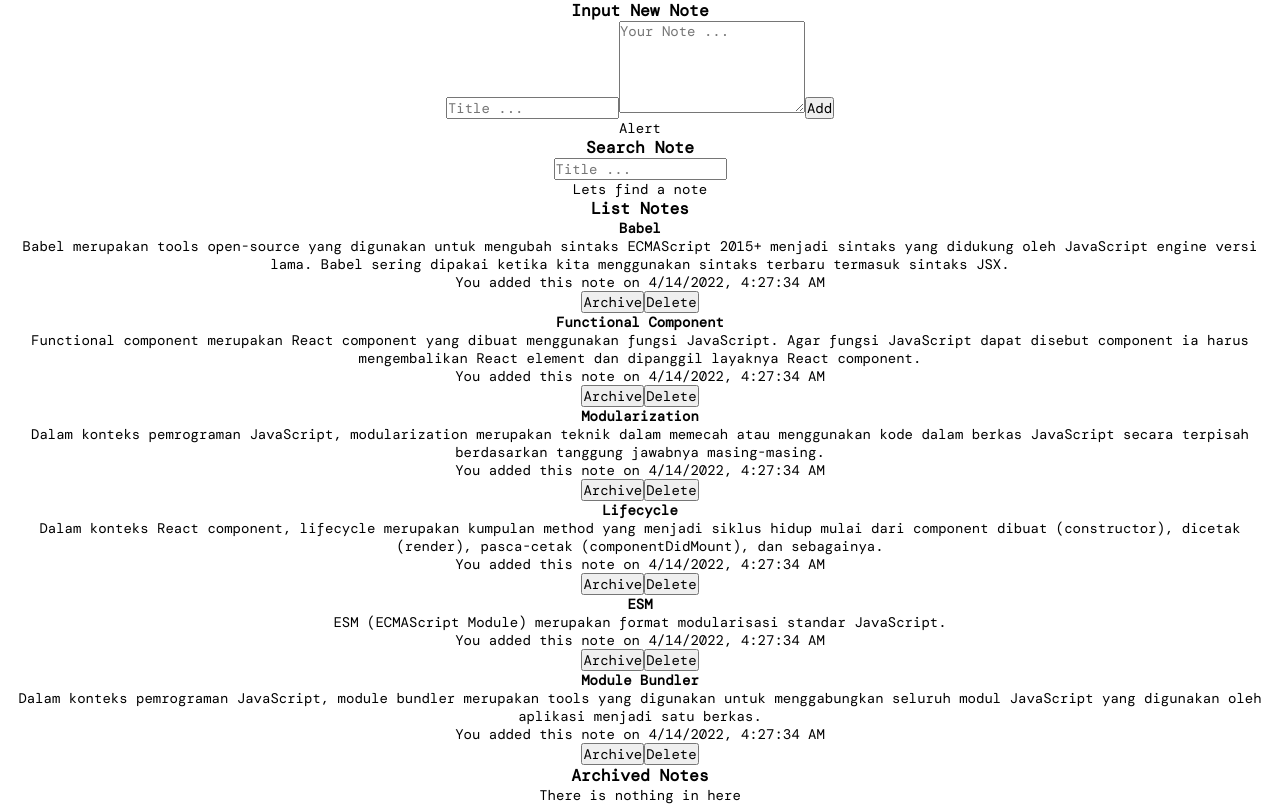
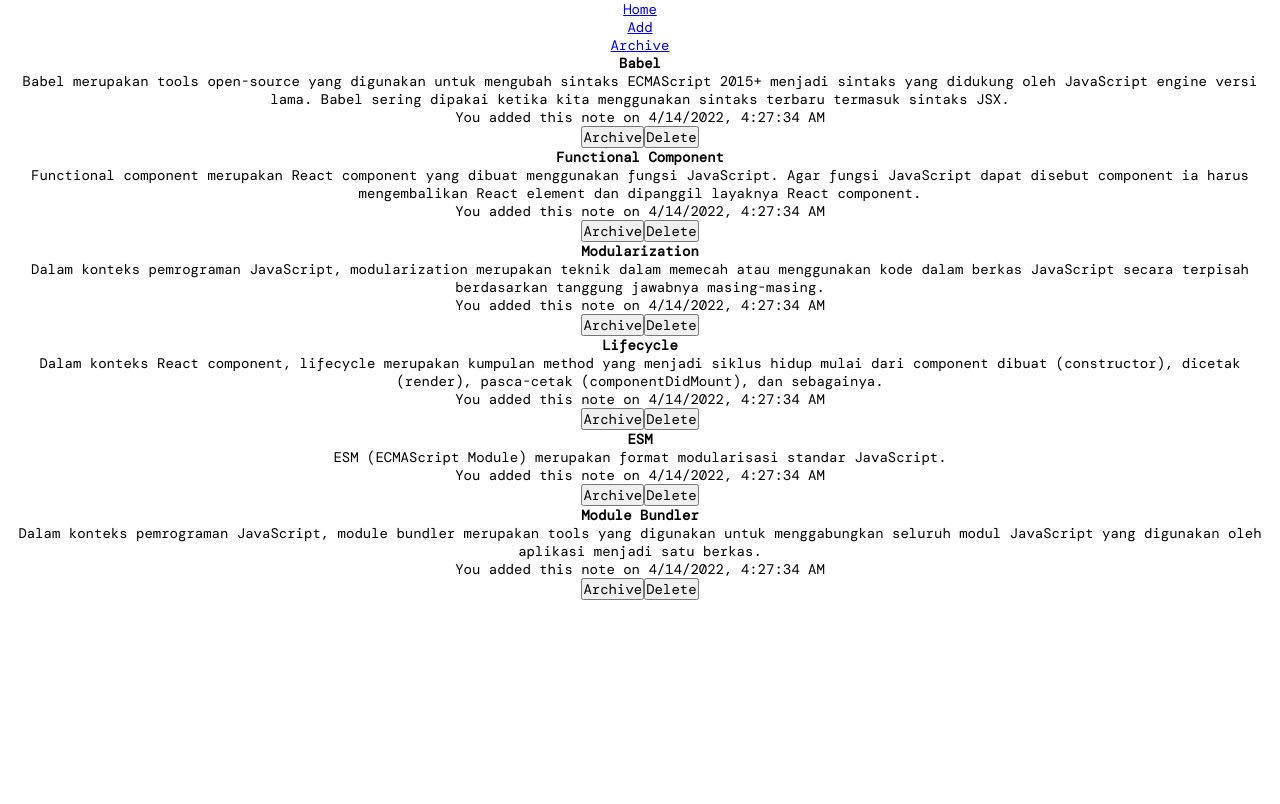
Before and after one commit to ThanWeb/Personal-Notes-App, a React (Create React App) app: page / in a window 1280 px wide. Built offline with nearby package versions, Linux system fonts and the light colour scheme.

Commit message:
Memindahkan fungsi  ke page masing-masing, memasang react router, menambahkan navigasi

```diff
--- a/package.json
+++ b/package.json
@@ -8,6 +8,7 @@
     "@testing-library/user-event": "^13.5.0",
     "react": "^18.2.0",
     "react-dom": "^18.2.0",
+    "react-router-dom": "^6.4.2",
     "react-scripts": "5.0.1",
     "web-vitals": "^2.1.4"
   },
--- a/src/App.js
+++ b/src/App.js
@@ -1,27 +1,28 @@
 import React from 'react';
-// import { Route, Routes } from 'react-router-dom';
-// import ListPage from './pages/ListPage';
-// import ArchivePage from './pages/ArchivePage';
-// import AddPage from './pages/AddPage';
-// import DetailPage from './pages/DetailPage';
-// import NotFoundPage from './pages/NotFoundPage';\
-import PersonalNotesApp from './components/PersonalNotesApp';
+import { Route, Routes } from 'react-router-dom';
+import Navigation from './components/HeaderApp';
+import ListPage from './pages/ListPage';
+import ArchivePage from './pages/ArchivePage';
+import AddPage from './pages/AddPage';
+import DetailPage from './pages/DetailPage';
+import NotFoundPage from './pages/NotFoundPage';
+// import PersonalNotesApp from './components/PersonalNotesApp';
 
 function App() {
     return (
         <div className="personal-notes-app">
-            {/* <header className='personal-notes-header'>
-                <h1>Catat-AN's </h1>
-            </header> */}
+            <header className='personal-notes-header'>
+                <Navigation />
+            </header>
             <main>
-                <PersonalNotesApp />
-                {/* <Routes>
+                {/* <PersonalNotesApp /> */}
+                <Routes>
                     <Route path="/" element={<ListPage />} />
                     <Route path="/archive" element={<ArchivePage />} />
                     <Route path="/add" element={<AddPage />} />
                     <Route path="/detail" element={<DetailPage />} />
                     <Route path="/404" element={<NotFoundPage />} />
-                </Routes> */}
+                </Routes>
             </main>
             {/* <footer className='personal-notes-footer'>
 
--- a/src/components/List/PersonalNotesArchive.js
+++ b/src/components/Archive/PersonalNotesArchive.js
@@ -1,5 +1,5 @@
 import React from 'react';
-import PersonalNotesItem from './PersonalNotesItem';
+import PersonalNotesItem from '../List/PersonalNotesItem';
 import UnarchiveButton from './UnarchivedButton';
 
 const filterArchived = ({ notes }) => {
--- a/src/components/HeaderApp.js
+++ b/src/components/HeaderApp.js
@@ -0,0 +1,16 @@
+import React from 'react';
+import { Link } from 'react-router-dom';
+
+function Navigation() {
+    return (
+        <nav className="navigation">
+            <ul>
+                <li><Link to="/">Home</Link></li>
+                <li><Link to="/add">Add</Link></li>
+                <li><Link to="/archive">Archive</Link></li>
+            </ul>
+        </nav>
+    );
+}
+
+export default Navigation;
--- a/src/components/List/PersonalNotesList.js
+++ b/src/components/List/PersonalNotesList.js
@@ -18,7 +18,6 @@ function PersonalNotesList({ notes, onDelete, onArchive }){
     if(unarchivedNotes.length === 0){
         return (
             <div className='notes-list'>
-                <h3>List Notes</h3>
                 <p className='zero-search-result'>There is nothing in here</p>
             </div>
         )
@@ -26,7 +25,6 @@ function PersonalNotesList({ notes, onDelete, onArchive }){
     else {
         return (
             <div className='notes-list'>
-                <h3>List Notes</h3>
                 <div className='list-container'>
                     {
                         unarchivedNotes.map((note) =>
--- a/src/components/PersonalNotesApp.js
+++ b/src/components/PersonalNotesApp.js
@@ -2,15 +2,14 @@ import React from 'react';
 import { getNotes, addNote, searchNote, archiveNote, unarchiveNote, deleteNote } from '../utils/data.js';
 import PersonalNotesInput from './Input/PersonalNotesInput.js';
 import PersonalNotesList from './List/PersonalNotesList.js';
-import PersonalNotesArchive from './List/PersonalNotesArchive.js';
+import PersonalNotesArchive from './Archive/PersonalNotesArchive.js';
 import PersonalNotesSearch from './Search/PersonalNotesSearch.js';
 
 class PersonalNotesApp extends React.Component {
     constructor(props) {
         super(props);
         this.state = {
-            notes: getNotes(),
-            tempNotes: []
+            notes: getNotes()
         }
 
         this.onAddHandler = this.onAddHandler.bind(this);
@@ -57,7 +56,7 @@ class PersonalNotesApp extends React.Component {
         return (
             <div className="container">
                 <PersonalNotesInput addNote={this.onAddHandler} />
-                <PersonalNotesSearch tempNotes={this.state.tempNotes} searchNote={this.onSearchHandler}/>
+                <PersonalNotesSearch searchNote={this.onSearchHandler}/>
                 <PersonalNotesList notes={this.state.notes} onDelete={this.onDeleteHandler} onArchive={this.onArchiveHandler} />
                 <PersonalNotesArchive notes={this.state.notes} onDelete={this.onDeleteHandler} onUnarchive={this.onUnarchiveHandler} />
             </div>
--- a/src/index.js
+++ b/src/index.js
@@ -1,7 +1,12 @@
 import './styles/style.css';
 import React from 'react';
+import { BrowserRouter } from 'react-router-dom';
 import { createRoot } from 'react-dom/client';
 import App from './App';
 
 const root = createRoot(document.getElementById('root'));
-root.render(<App />);
+root.render(
+    <BrowserRouter>
+        <App />
+    </BrowserRouter>
+);
--- a/src/pages/AddPage.js
+++ b/src/pages/AddPage.js
@@ -1,8 +1,18 @@
 import React from 'react';
+import { useNavigate } from 'react-router-dom';
+import PersonalNotesInput from '../components/Input/PersonalNotesInput';
+import { addNote } from '../utils/data';
 
-function AddPage() {
+function AddPage(){
+    const navigate = useNavigate();
+
+    function onAddHandler(title, body) {
+        addNote(title, body);
+        navigate('/');
+    }
+
     return (
-        <h1>Add Page</h1>
+        <PersonalNotesInput addNote={onAddHandler} />
     )
 }
 
--- a/src/pages/ArchivePage.js
+++ b/src/pages/ArchivePage.js
@@ -1,9 +1,34 @@
 import React from 'react';
+import PersonalNotesArchive from '../components/Archive/PersonalNotesArchive';
+import { getNotes, unarchiveNote } from '../utils/data';
+class ArchivePage extends React.Component {
+    constructor(props) {
+        super(props);
+        this.state = {
+            notes: getNotes()
+        }
 
-function ArchivePage() {
-    return (
-        <h1>Archive Page</h1>
-    )
+        this.onUnarchiveHandler = this.onUnarchiveHandler.bind(this);
+    }
+
+    setNotes() {
+        this.setState(() => {
+            return {
+                notes: getNotes(),
+            }
+        });
+    }
+
+    onUnarchiveHandler(id) {
+        unarchiveNote(id);
+        this.setNotes();
+    }
+
+    render() {
+        return (
+            <PersonalNotesArchive notes={this.state.notes} onUnarchive={this.onUnarchiveHandler} />
+        );
+    }
 }
 
 export default ArchivePage;
--- a/src/pages/ListPage.js
+++ b/src/pages/ListPage.js
@@ -1,9 +1,47 @@
 import React from 'react';
+import PersonalNotesList from '../components/List/PersonalNotesList';
+import { getNotes, searchNote, deleteNote, archiveNote } from '../utils/data';
 
-function ListPage() {
-    return (
-        <h1>List Page</h1>
-    )
+class ListPage extends React.Component {
+    constructor(props) {
+        super(props);
+        this.state = {
+            notes: getNotes()
+        }
+
+        this.onSearchHandler = this.onSearchHandler.bind(this);
+        this.onDeleteHandler = this.onDeleteHandler.bind(this);
+        this.onArchiveHandler = this.onArchiveHandler.bind(this);
+    }
+
+    setNotes() {
+        this.setState(() => {
+            return {
+                notes: getNotes(),
+            }
+        });
+    }
+
+    onSearchHandler(input) {
+        searchNote(input);
+        this.setNotes();
+    }
+
+    onDeleteHandler(id) {
+        deleteNote(id);
+        this.setNotes();
+    }
+
+    onArchiveHandler(id) {
+        archiveNote(id);
+        this.setNotes();
+    }
+
+    render() {
+        return (
+            <PersonalNotesList notes={this.state.notes} onDelete={this.onDeleteHandler} onArchive={this.onArchiveHandler} />
+        );
+    }
 }
 
 export default ListPage;
```
Also changed, not shown: src/components/Archive/UnarchivedButton.js (renamed from src/components/List/UnarchivedButton.js), 1 other file (tests, documents, lock files or other folders).
